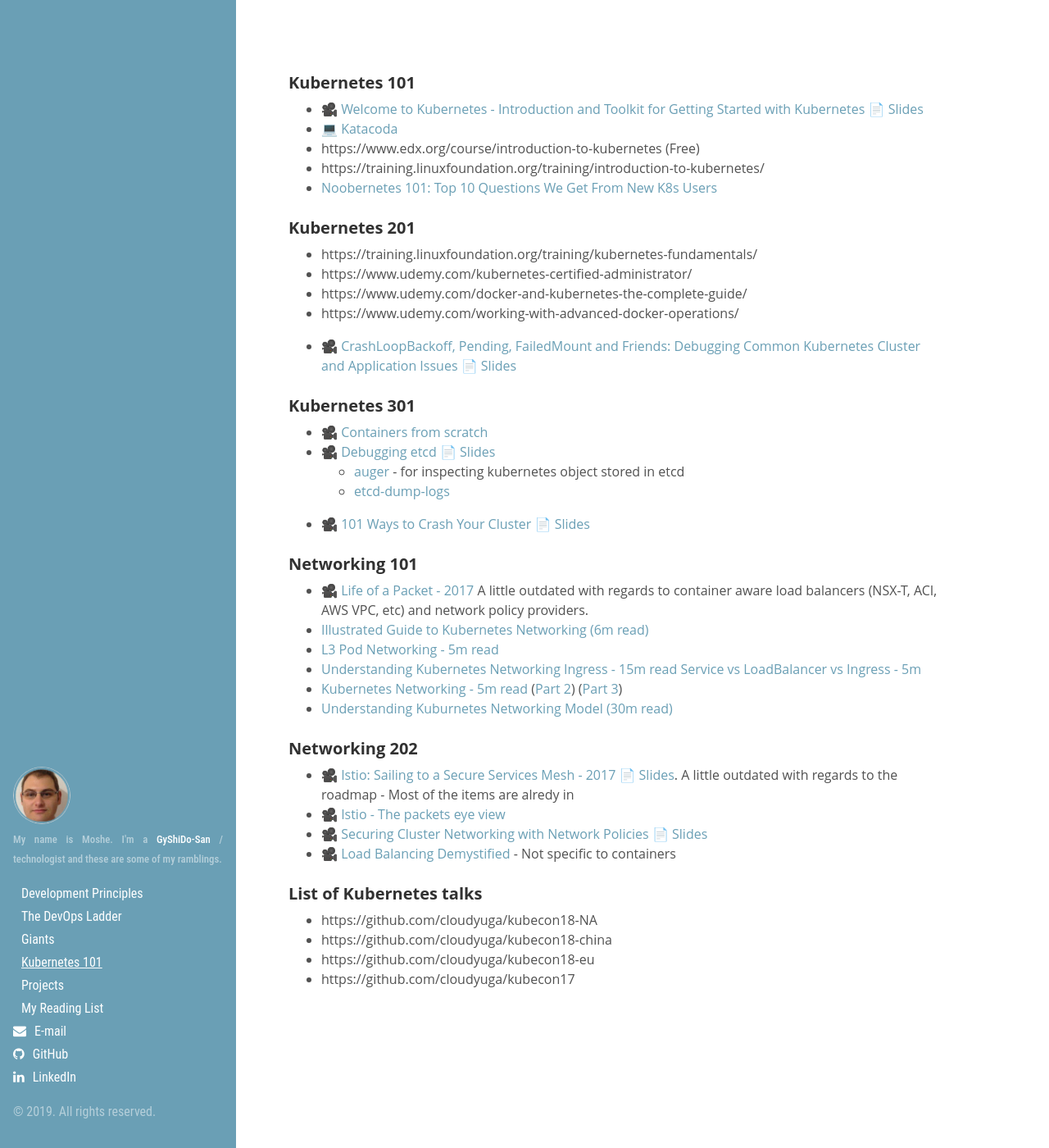
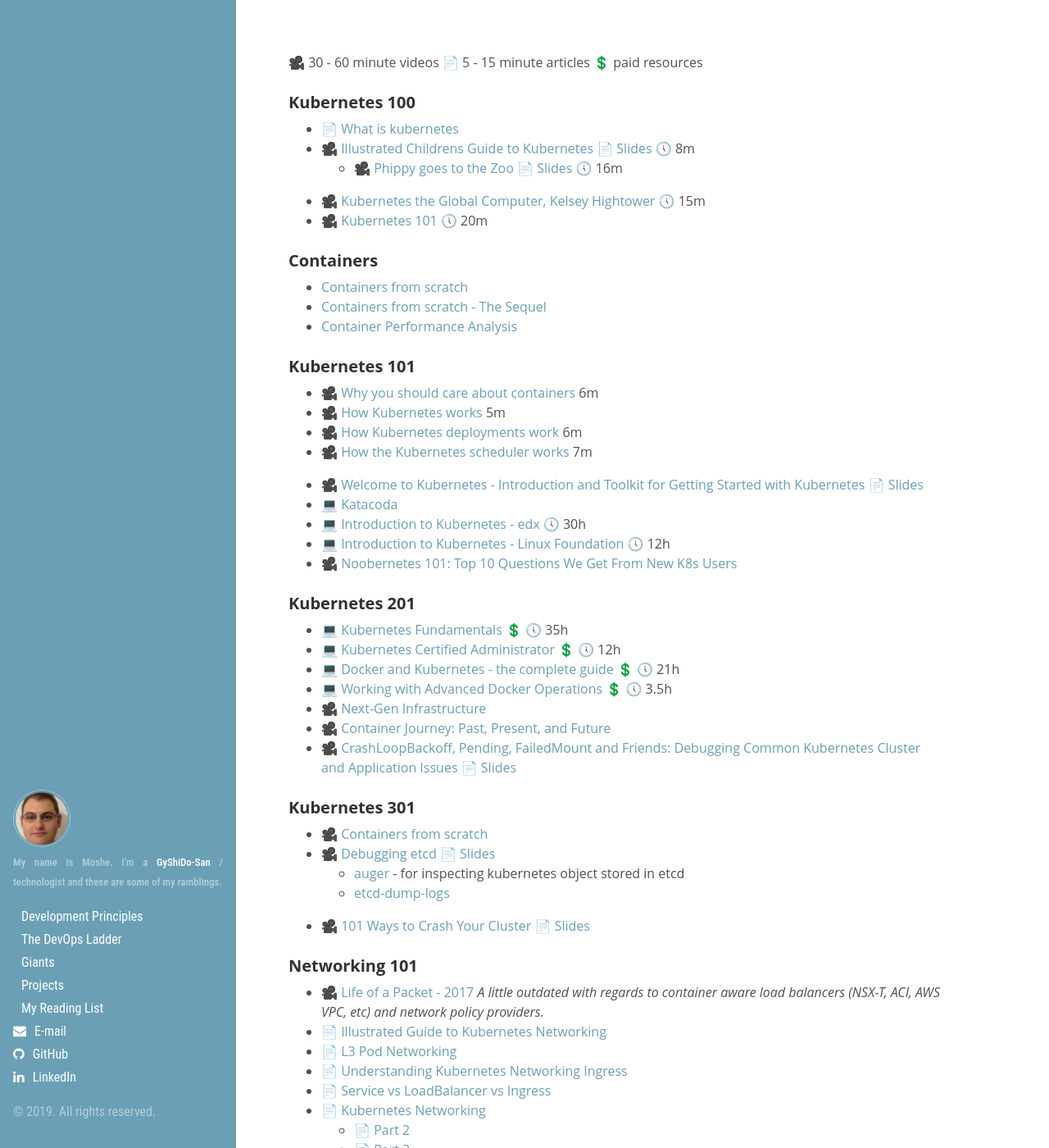
Before and after one commit to Moshe-Immerman/Moshe-Immerman, a Jekyll site: the page built from kubernetes-learning.md, in a window 1280 px wide and 1400 px high. Shown: the whole window at 82% size. Built offline with Jekyll 4.4.1, drawn with Linux system fonts in a browser that asks for light colours; our own code applies the rules of GitHub Pages for plain Markdown files; comment, search, counter and statistics services are not loaded; some of the changed text lies outside the part shown.

Commit message:
doc updates

```diff
--- a/kubernetes-learning.md
+++ b/kubernetes-learning.md
@@ -1,48 +1,78 @@
+🎥 30 - 60 minute videos
+📄 5 - 15 minute articles
+💲 paid resources
+
+
+### Kubernetes 100
+
+* 📄 [What is kubernetes](https://kubernetes.io/docs/concepts/overview/what-is-kubernetes/)
+* 🎥 [Illustrated Childrens Guide to Kubernetes](https://www.youtube.com/watch?v=3I9PkvZ80BQ) 📄 [Slides](https://www.cncf.io/wp-content/uploads/2018/12/The-Illustrated-Childrens-Guide-to-Kubernetes.pdf) 🕔 8m
+  * 🎥 [Phippy goes to the Zoo](https://www.youtube.com/watch?v=O1pv70lPlNc) 📄 [Slides](https://www.cncf.io/wp-content/uploads/2018/12/Phippy-Goes-To-The-Zoo.pdf) 🕔 16m
+* 🎥 [Kubernetes the Global Computer, Kelsey Hightower](https://www.youtube.com/watch?v=8SvQqZNP6uo) 🕔 15m
+* 🎥 [Kubernetes 101](https://www.youtube.com/watch?v=N7gxfroizbA) 🕔 20m
+
+
+### Containers
+
+- [Containers from scratch](https://www.youtube.com/watch?v=Utf-A4rODH8)
+- [Containers from scratch - The Sequel](https://www.youtube.com/watch?v=_TsSmSu57Zo)
+- [Container Performance Analysis](https://www.youtube.com/watch?v=bK9A5ODIgac)
 
 ### Kubernetes 101
 
-* [🎥 Welcome to Kubernetes - Introduction and Toolkit for Getting Started with Kubernetes](https://www.youtube.com/watch?v=TkCDUFR6xqw) [📄 Slides](https://schd.ws/hosted_files/kccncna17/44/KubeCon-talk.pp.pdf)
-- [💻 Katacoda](https://www.katacoda.com/courses/kubernetes)
-- https://www.edx.org/course/introduction-to-kubernetes (Free)
-- https://training.linuxfoundation.org/training/introduction-to-kubernetes/
-- [Noobernetes 101: Top 10 Questions We Get From New K8s Users](https://youtube.com/watch?v=Y7enbKBBDhA)
+* 🎥 [Why you should care about containers](https://www.youtube.com/watch?v=EUitQ8DaZW8) 6m
+* 🎥 [How Kubernetes works](https://www.youtube.com/watch?v=daVUONZqn88) 5m
+* 🎥 [How Kubernetes deployments work](https://www.youtube.com/watch?v=mNK14yXIZF4) 6m
+* 🎥 [How the Kubernetes scheduler works](https://www.youtube.com/watch?v=rDCWxkvPlAw) 7m
+
+* 🎥 [Welcome to Kubernetes - Introduction and Toolkit for Getting Started with Kubernetes](https://www.youtube.com/watch?v=TkCDUFR6xqw)  📄 [Slides](https://schd.ws/hosted_files/kccncna17/44/KubeCon-talk.pp.pdf)
+- 💻 [Katacoda](https://www.katacoda.com/courses/kubernetes)
+- 💻 [Introduction to Kubernetes - edx](https://www.edx.org/course/introduction-to-kubernetes) 🕔 30h
+- 💻 [Introduction to Kubernetes - Linux Foundation](https://training.linuxfoundation.org/training/introduction-to-kubernetes/) 🕔 12h
+- 🎥 [Noobernetes 101: Top 10 Questions We Get From New K8s Users](https://youtube.com/watch?v=Y7enbKBBDhA)
 
 ### Kubernetes 201
 
-- https://training.linuxfoundation.org/training/kubernetes-fundamentals/
-- https://www.udemy.com/kubernetes-certified-administrator/
-- https://www.udemy.com/docker-and-kubernetes-the-complete-guide/
-- https://www.udemy.com/working-with-advanced-docker-operations/
-
-- [🎥 CrashLoopBackoff, Pending, FailedMount and Friends: Debugging Common Kubernetes Cluster and Application Issues](https://www.youtube.com/watch?v=7FOCG5kua1w) [📄 Slides](https://schd.ws/hosted_files/kccncna17/be/CrashLoopBackoff-Pending-FailedMount-and-Friends-draft.pdf)
+- 💻 [Kubernetes Fundamentals](https://training.linuxfoundation.org/training/kubernetes-fundamentals/) 💲 🕔 35h
+- 💻 [Kubernetes Certified Administrator](https://www.udemy.com/kubernetes-certified-administrator/) 💲 🕔 12h
+- 💻 [Docker and Kubernetes - the complete guide](https://www.udemy.com/docker-and-kubernetes-the-complete-guide/) 💲 🕔 21h
+- 💻 [Working with Advanced Docker Operations](https://www.udemy.com/working-with-advanced-docker-operations/) 💲 🕔 3.5h
+- 🎥 [Next-Gen Infrastructure](https://www.youtube.com/watch?v=75DcXGVRxaU)
+- 🎥 [Container Journey: Past, Present, and Future](https://www.youtube.com/watch?v=tYgtDb0t908)
+- 🎥 [CrashLoopBackoff, Pending, FailedMount and Friends: Debugging Common Kubernetes Cluster and Application Issues](https://www.youtube.com/watch?v=7FOCG5kua1w) 📄 [Slides](https://schd.ws/hosted_files/kccncna17/be/CrashLoopBackoff-Pending-FailedMount-and-Friends-draft.pdf)
 
 ### Kubernetes 301
 
-* [🎥 Containers from scratch](https://www.youtube.com/watch?v=8fi7uSYlOdc)
-* [🎥 Debugging etcd](https://youtube.com/watch?v=NVMZBBQ9hsM) [📄 Slides](https://schd.ws/hosted_files/kccna18/a5/Kubecon%20Seattle_%20Debugging%20etcd.pdf)
+* 🎥 [Containers from scratch](https://www.youtube.com/watch?v=8fi7uSYlOdc)
+* 🎥 [Debugging etcd](https://youtube.com/watch?v=NVMZBBQ9hsM) 📄 [Slides](https://schd.ws/hosted_files/kccna18/a5/Kubecon%20Seattle_%20Debugging%20etcd.pdf)
   * [auger](https://github.com/jpbetz/auger) - for inspecting kubernetes object stored in etcd
   * [etcd-dump-logs](https://github.com/etcd-io/etcd/tree/master/tools/etcd-dump-logs)
-* [🎥 101 Ways to Crash Your Cluster](https://www.youtube.com/watch?v=xZO9nx6GBu0) [📄 Slides](https://schd.ws/hosted_files/kccncna17/20/KubeCon%20NA%202017-101%20Ways%20to%20Crash%20Your%20Cluster.pdf)
+* 🎥 [101 Ways to Crash Your Cluster](https://www.youtube.com/watch?v=xZO9nx6GBu0) 📄 [Slides](https://schd.ws/hosted_files/kccncna17/20/KubeCon%20NA%202017-101%20Ways%20to%20Crash%20Your%20Cluster.pdf)
 
 
 ### Networking 101
 
-- [🎥 Life of a Packet - 2017](https://www.youtube.com/watch?v=0Omvgd7Hg1I)
-A little outdated with regards to container aware load balancers (NSX-T, ACI, AWS VPC, etc) and network policy providers.
-- [Illustrated Guide to Kubernetes Networking (6m read)](https://itnext.io/an-illustrated-guide-to-kubernetes-networking-part-1-d1ede3322727)
-* [L3 Pod Networking - 5m read](https://cloudnativelabs.github.io/post/2017-05-22-kube-pod-networking/)
-* [Understanding Kubernetes Networking Ingress - 15m read](https://medium.com/google-cloud/understanding-kubernetes-networking-ingress-1bc341c84078)
-[Service vs LoadBalancer vs Ingress - 5m](https://medium.com/google-cloud/kubernetes-nodeport-vs-loadbalancer-vs-ingress-when-should-i-use-what-922f010849e0)
-* [Kubernetes Networking - 5m read](https://www.level-up.one/kubernetes-networking-pods-levelup/) ([Part 2](https://www.level-up.one/kubernetes-networking-series-two/)) ([Part 3](https://www.level-up.one/kubernetes-networking-3-level-up/))
-* [Understanding Kuburnetes Networking Model (30m read)](https://sookocheff.com/post/kubernetes/understanding-kubernetes-networking-model/)
+* 🎥 [Life of a Packet - 2017](https://www.youtube.com/watch?v=0Omvgd7Hg1I)
+*A little outdated with regards to container aware load balancers (NSX-T, ACI, AWS VPC, etc) and network policy providers.*
+* 📄 [Illustrated Guide to Kubernetes Networking](https://itnext.io/an-illustrated-guide-to-kubernetes-networking-part-1-d1ede3322727)
+* 📄 [L3 Pod Networking](https://cloudnativelabs.github.io/post/2017-05-22-kube-pod-networking/)
+* 📄 [Understanding Kubernetes Networking Ingress](https://medium.com/google-cloud/understanding-kubernetes-networking-ingress-1bc341c84078)
+* 📄 [Service vs LoadBalancer vs Ingress](https://medium.com/google-cloud/kubernetes-nodeport-vs-loadbalancer-vs-ingress-when-should-i-use-what-922f010849e0)
+* 📄 [Kubernetes Networking ](https://www.level-up.one/kubernetes-networking-pods-levelup/)
+  * 📄 [Part 2](https://www.level-up.one/kubernetes-networking-series-two/)
+  * 📄 [Part 3](https://www.level-up.one/kubernetes-networking-3-level-up/)
+* 📄 [Understanding Kuburnetes Networking Model](https://sookocheff.com/post/kubernetes/understanding-kubernetes-networking-model/)
+
+* 📄 [Demystifying Container Networking](https://blog.mbrt.it/2017-10-01-demystifying-container-networking/)
 
 ### Networking 202
 
-* [🎥 Istio: Sailing to a Secure Services Mesh - 2017](https://www.youtube.com/watch?v=HMofcmTD444) [📄 Slides](https://schd.ws/hosted_files/kccncna17/21/KubeCon2017%20-%20Istio%20Security.pdf).
-  A little outdated with regards to the roadmap - Most of the items are alredy in
-* [🎥 Istio - The packets eye view](https://www.youtube.com/watch?v=zJnYuFsLHfY)
-* [🎥 Securing Cluster Networking with Network Policies](https://www.youtube.com/watch?v=3gGpMmYeEO8) [📄 Slides](https://schd.ws/hosted_files/kccncna17/46/ahmetb%20KubeCon%202017%20NA%20%E2%80%93%20Network%20Policies.pdf)
-* [ 🎥 Load Balancing Demystified](https://www.youtube.com/watch?v=91evAYoWWdY) - Not specific to containers
+* 🎥 [Istio: Sailing to a Secure Services Mesh - 2017](https://www.youtube.com/watch?v=HMofcmTD444) 📄 [ Slides](https://schd.ws/hosted_files/kccncna17/21/KubeCon2017%20-%20Istio%20Security.pdf).
+  *A little outdated with regards to the roadmap - Most of the items are alredy in*
+* 🎥 [Istio - The packets eye view](https://www.youtube.com/watch?v=zJnYuFsLHfY)
+* 🎥 [Securing Cluster Networking with Network Policies](https://www.youtube.com/watch?v=3gGpMmYeEO8) 📄 [Slides](https://schd.ws/hosted_files/kccncna17/46/ahmetb%20KubeCon%202017%20NA%20%E2%80%93%20Network%20Policies.pdf)
+* 🎥 [Load Balancing Demystified](https://www.youtube.com/watch?v=91evAYoWWdY)
+  *Not specific to containers*
 
 
 ### List of Kubernetes talks
```
